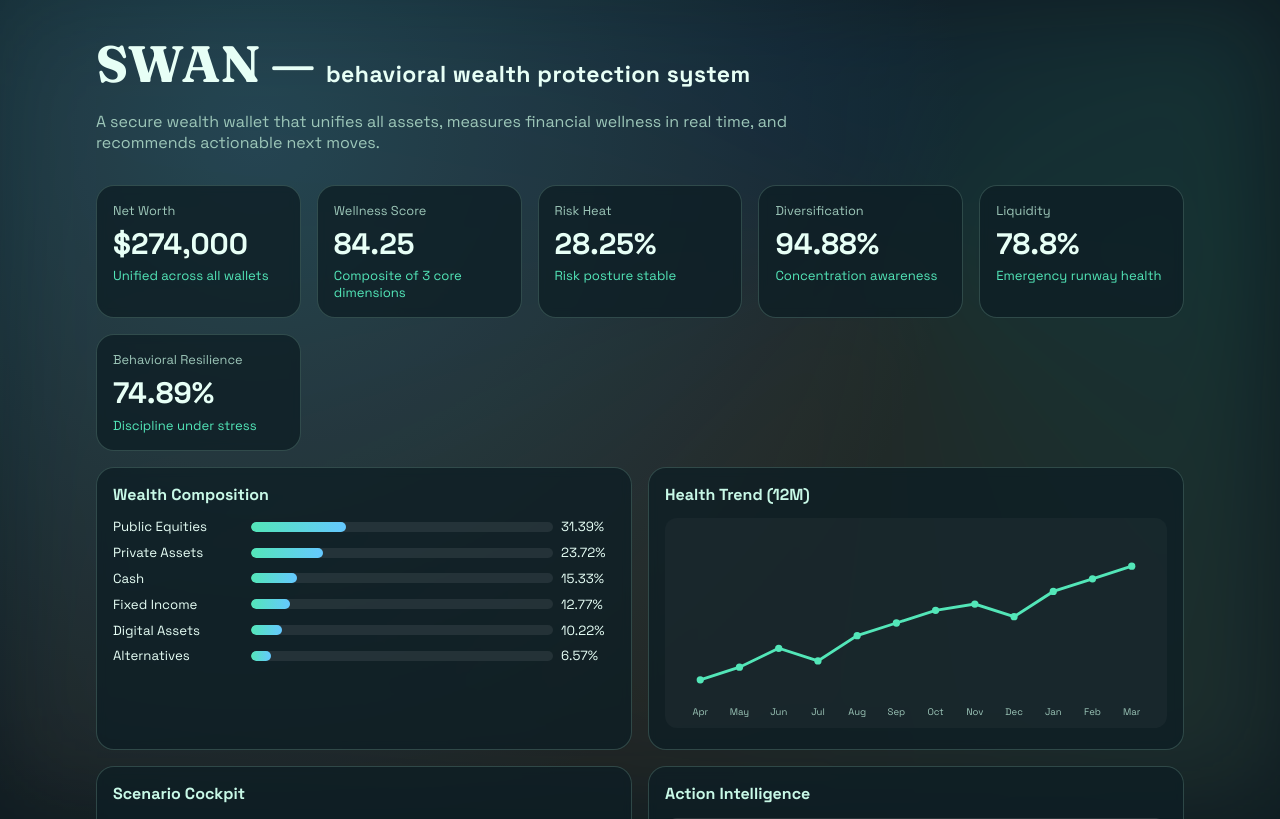
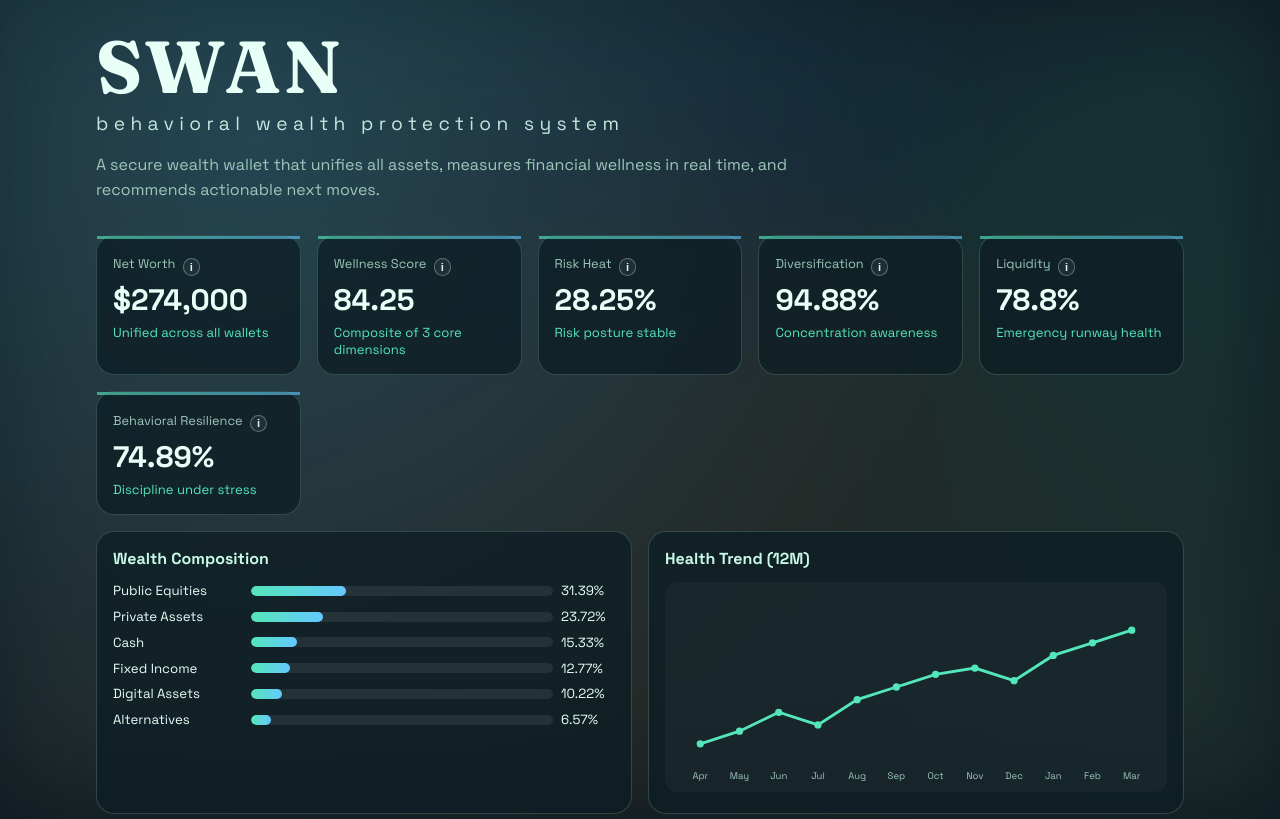
Before and after one commit to dr34m-steppin/Mochi-s-Wealth-Wellness-Hub, a FastAPI app: page / in a window 1280 px wide; the page is wider, and only the part inside the window is pictured. Shown: the top 819 px of that part. Run offline with FastAPI, Linux system fonts and the light colour scheme.

Commit message:
Refine SWAN hero and add metric explainer tooltips

```diff
--- a/wealth_wellness_hub/static/app.js
+++ b/wealth_wellness_hub/static/app.js
@@ -5,8 +5,62 @@ const trendSvg = document.getElementById("trend");
 const form = document.getElementById("scenarioForm");
 const scenarioNote = document.getElementById("scenarioNote");
 
+const metricMeta = {
+  "Net Worth": {
+    definition: "The total value of all connected assets across cash, public markets, private holdings, and digital wallets.",
+    derived: "Calculated as the straight sum of every tracked holding in the unified wallet view.",
+  },
+  "Wellness Score": {
+    definition: "A blended signal for overall financial health, balancing structure, flexibility, and investor behavior.",
+    derived: "Weighted from diversification (40%), liquidity (35%), and behavioral resilience (25%).",
+  },
+  "Risk Heat": {
+    definition: "A quick volatility proxy showing how exposed the portfolio is to high-movement asset classes.",
+    derived: "Computed from the portfolio's weighted asset volatility, then scaled into an easy-to-read 0-100 heat score.",
+  },
+  Diversification: {
+    definition: "How evenly wealth is spread across asset classes instead of being concentrated in a few sleeves.",
+    derived: "Based on concentration across asset-class weights using a normalized concentration index.",
+  },
+  Liquidity: {
+    definition: "How easily the investor can meet near-term cash needs without forcing distressed sales.",
+    derived: "Combines the share of assets sellable within 7 days and the months of expenses covered by cash reserves.",
+  },
+  "Behavioral Resilience": {
+    definition: "A measure of how stable decision-making remains under market stress and over long-term saving cycles.",
+    derived: "Built from contribution consistency, panic-sell penalties, and a bonus for disciplined rebalancing activity.",
+  },
+};
+
 function money(v) {
   return new Intl.NumberFormat("en-SG", { style: "currency", currency: "SGD", maximumFractionDigits: 0 }).format(v);
+}
+
+function renderMetricCard(label, value, delta) {
+  const meta = metricMeta[label];
+  const tooltip = meta ? `
+    <span class="info-wrap">
+      <button type="button" class="info-dot" aria-label="Explain ${label}">i</button>
+      <span class="tooltip" role="tooltip">
+        <strong>${label}</strong>
+        ${meta.definition}
+        <br><br>
+        <strong>How it's derived</strong>
+        ${meta.derived}
+      </span>
+    </span>
+  ` : "";
+
+  return `
+    <article class="metric">
+      <div class="label">
+        <span class="label-text">${label}</span>
+        ${tooltip}
+      </div>
+      <div class="value">${value}</div>
+      <div class="delta">${delta}</div>
+    </article>
+  `;
 }
 
 function renderMetrics(overview) {
@@ -19,13 +73,7 @@ function renderMetrics(overview) {
     ["Behavioral Resilience", `${overview.metrics.behavioral_resilience}%`, "Discipline under stress"],
   ];
 
-  metricCards.innerHTML = items.map(([label, value, delta]) => `
-    <article class="metric">
-      <div class="label">${label}</div>
-      <div class="value">${value}</div>
-      <div class="delta">${delta}</div>
-    </article>
-  `).join("");
+  metricCards.innerHTML = items.map(([label, value, delta]) => renderMetricCard(label, value, delta)).join("");
 }
 
 function renderAllocation(allocation) {
--- a/wealth_wellness_hub/static/styles.css
+++ b/wealth_wellness_hub/static/styles.css
@@ -40,23 +40,33 @@ body {
   gap: 1rem;
 }
 
+.hero-copy {
+  max-width: 760px;
+}
+
 h1 {
   margin: 0;
   font-family: "Fraunces", serif;
-  font-size: clamp(1.8rem, 4.8vw, 3.2rem);
+  font-size: clamp(2.2rem, 6vw, 4.6rem);
+  letter-spacing: 0.04em;
+  line-height: 0.95;
 }
 
-.small-tail {
-  font-family: "Space Grotesk", sans-serif;
-  font-size: 0.45em;
-  font-weight: 600;
-  letter-spacing: 0.02em;
+.hero-system {
+  margin: 0.55rem 0 0;
+  color: #d9fff4;
+  font-size: clamp(0.95rem, 2vw, 1.2rem);
+  letter-spacing: 0.28em;
   text-transform: lowercase;
+  opacity: 0.88;
 }
 
 .subtitle {
+  margin-top: 1rem;
   max-width: 720px;
   color: var(--muted);
+  font-size: 1rem;
+  line-height: 1.6;
 }
 
 .grid {
@@ -82,11 +92,85 @@ h1 {
 
 .metric {
   padding: 1rem;
+  position: relative;
+  overflow: visible;
+  isolation: isolate;
+}
+
+.metric::before {
+  content: "";
+  position: absolute;
+  inset: 0 0 auto;
+  height: 3px;
+  background: linear-gradient(90deg, rgba(83, 230, 184, 0.85), rgba(101, 200, 255, 0.8));
+  opacity: 0.75;
 }
 
 .metric .label {
   color: var(--muted);
   font-size: 0.8rem;
+  display: flex;
+  align-items: center;
+  gap: 0.45rem;
+  line-height: 1.2;
+}
+
+.metric .label-text {
+  max-width: calc(100% - 2rem);
+}
+
+.metric .info-wrap {
+  position: relative;
+  display: inline-flex;
+  z-index: 6;
+}
+
+.metric .info-dot {
+  width: 1.1rem;
+  height: 1.1rem;
+  border-radius: 50%;
+  border: 1px solid rgba(157, 199, 185, 0.45);
+  background: rgba(255, 255, 255, 0.06);
+  color: #d7f7ec;
+  font-size: 0.7rem;
+  font-weight: 700;
+  display: inline-flex;
+  align-items: center;
+  justify-content: center;
+  cursor: help;
+  padding: 0;
+}
+
+.metric .tooltip {
+  position: absolute;
+  left: calc(100% + 0.7rem);
+  top: -0.5rem;
+  width: min(280px, 72vw);
+  padding: 0.8rem 0.9rem;
+  border-radius: 14px;
+  border: 1px solid rgba(157, 199, 185, 0.2);
+  background: rgba(6, 17, 23, 0.96);
+  box-shadow: 0 16px 44px rgba(0, 0, 0, 0.3);
+  color: #e7fff6;
+  font-size: 0.78rem;
+  line-height: 1.45;
+  opacity: 0;
+  transform: translateY(8px);
+  pointer-events: none;
+  transition: opacity 140ms ease, transform 140ms ease;
+  z-index: 20;
+}
+
+.metric .tooltip strong {
+  display: block;
+  margin-bottom: 0.35rem;
+  color: #c8f9e7;
+}
+
+.metric .info-wrap:hover .tooltip,
+.metric .info-wrap:focus-within .tooltip {
+  opacity: 1;
+  transform: translateY(0);
 }
 
 .metric .value {
@@ -219,4 +303,15 @@ button {
 @media (max-width: 700px) {
   .hero { flex-direction: column; }
   .bar-row { grid-template-columns: 100px 1fr 44px; }
+  .hero-system { letter-spacing: 0.16em; }
+  .metric .tooltip {
+    left: 50%;
+    top: calc(100% + 0.5rem);
+    transform: translate(-50%, 8px);
+    width: min(240px, 78vw);
+  }
+  .metric .info-wrap:hover .tooltip,
+  .metric .info-wrap:focus-within .tooltip {
+    transform: translate(-50%, 0);
+  }
 }
--- a/wealth_wellness_hub/templates/index.html
+++ b/wealth_wellness_hub/templates/index.html
@@ -13,8 +13,9 @@
   <div class="aurora"></div>
   <main class="shell">
     <section class="hero">
-      <div>
-        <h1>SWAN — <span class="small-tail">behavioral wealth protection system</span></h1>
+      <div class="hero-copy">
+        <h1>SWAN</h1>
+        <p class="hero-system">behavioral wealth protection system</p>
         <p class="subtitle">A secure wealth wallet that unifies all assets, measures financial wellness in real time, and recommends actionable next moves.</p>
       </div>
     </section>
```
